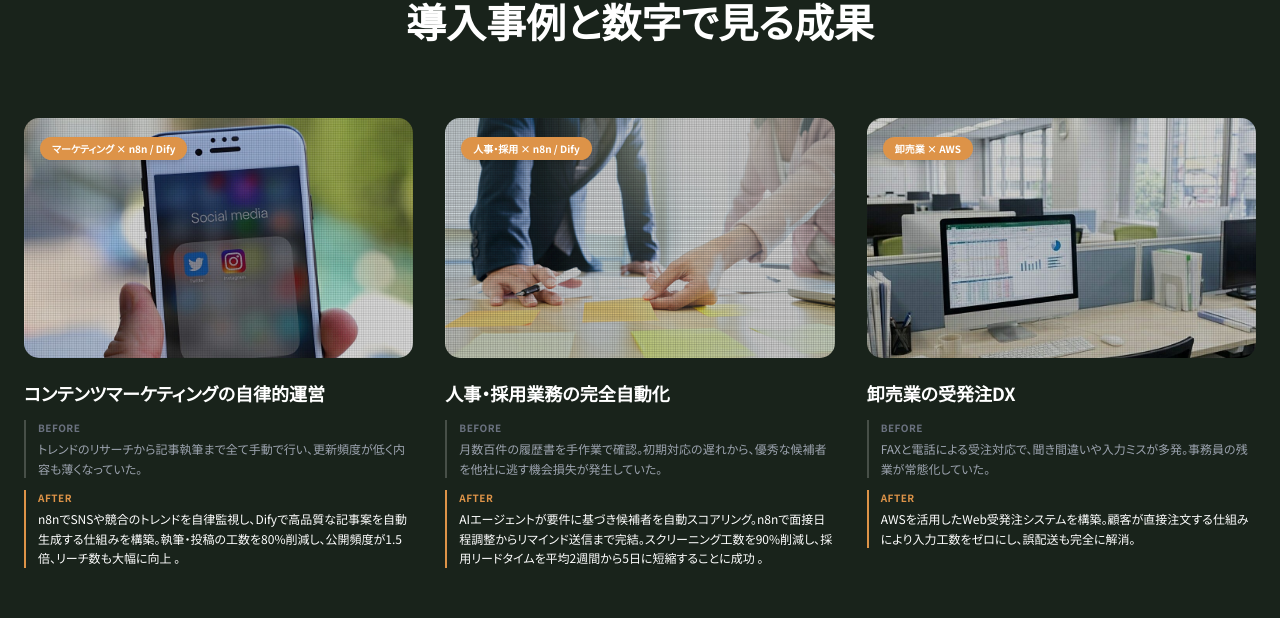
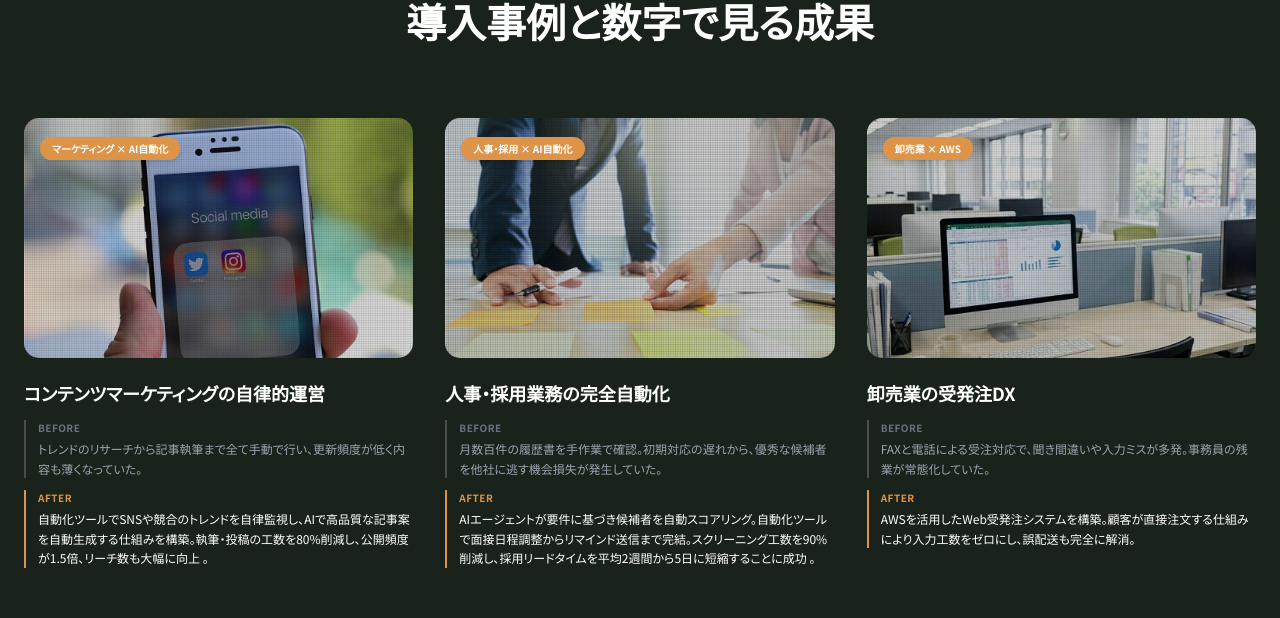
Before and after one commit to kohei0125/CloudNature, a Next.js app: page / in a window 1280 px wide. Shown: the part 2714-3332 px from the top of the page. Built offline with nearby package versions, Linux system fonts and the light colour scheme; no server answers.

Commit message:
feat: 各種コンテンツファイルとLLMリストのデータを更新

```diff
--- a/content/cases.ts
+++ b/content/cases.ts
@@ -10,10 +10,10 @@ export const CASE_STUDY_DETAILS: CaseStudyDetail[] = [
   {
     id: "marketing-automation",
     title: "コンテンツマーケティングの自律的運営",
-    category: "マーケティング × n8n / Dify",
+    category: "マーケティング × AI自動化",
     client: "新潟県内 マーケティング企業",
     challenge: "トレンドのリサーチから記事執筆まで全て手動で行い、更新頻度が低く内容も薄くなっていた。担当者は他業務との兼任で、月に2〜3本の記事作成が限界だった。",
-    solution: "n8nでSNSや競合のトレンドを自律監視し、Difyで高品質な記事案を自動生成する仕組みを構築。担当者は生成された記事案のレビューと最終調整に集中できる体制に。",
+    solution: "自動化ツールでSNSや競合のトレンドを自律監視し、AIで高品質な記事案を自動生成する仕組みを構築。担当者は生成された記事案のレビューと最終調整に集中できる体制に。",
     results: [
       "執筆・投稿の工数を80%削減",
       "公開頻度が月3本→月8本に向上",
@@ -30,10 +30,10 @@ export const CASE_STUDY_DETAILS: CaseStudyDetail[] = [
   {
     id: "hr-recruitment",
     title: "人事・採用業務の完全自動化",
-    category: "人事・採用 × n8n / Dify",
+    category: "人事・採用 × AI自動化",
     client: "新潟県内 中堅製造業",
     challenge: "月数百件の履歴書を手作業で確認。初期対応の遅れから、優秀な候補者を他社に逃す機会損失が発生していた。人事担当者は書類選考だけで週20時間を費やしていた。",
-    solution: "AIエージェントが要件に基づき候補者を自動スコアリング。n8nで面接日程調整からリマインド送信まで完結する仕組みを構築。",
+    solution: "AIエージェントが要件に基づき候補者を自動スコアリング。自動化ツールで面接日程調整からリマインド送信まで完結する仕組みを構築。",
     results: [
       "スクリーニング工数を90%削減",
       "採用リードタイムを2週間→5日に短縮",
--- a/content/common.ts
+++ b/content/common.ts
@@ -31,7 +31,7 @@ export const PAGE_META = {
   home: {
     title: "株式会社クラウドネイチャー | 新潟の中小企業向けAI・業務自動化パートナー",
     description:
-      "新潟の中小企業の人手不足を、AIエージェントと堅牢なシステム開発で解決。Dify・n8nを活用した業務自動化で、現場の負担を半分に。無料診断受付中。"
+      "新潟の中小企業の人手不足を、AIエージェントと堅牢なシステム開発で解決。先進的なAIと業務自動化で、現場の負担を半分に。無料診断受付中。"
   },
   philosophy: {
     title: "想い | 新潟発のIT企業 クラウドネイチャー",
--- a/content/company.ts
+++ b/content/company.ts
@@ -20,7 +20,7 @@ export const COMPANY_OVERVIEW: CompanyInfo[] = [
   },
   {
     label: "主要技術",
-    value: "Next.js / React / TypeScript / Python / Dify / n8n / AWS",
+    value: "Next.js / React / TypeScript / Python / AI・自動化 / AWS",
   },
   { label: "取引銀行", value: "○○銀行 ○○支店" },
 ];
--- a/content/home.ts
+++ b/content/home.ts
@@ -18,9 +18,8 @@ export const HERO_BENTO = {
   caseDesc: "トップ営業のノウハウをAI化し、商談後の付帯業務を80%削減。",
   metricLabel: "IMPACT",
   aiCard: {
-    title: "AI業務自動化\n成果物",
-    description: "24時間稼働の「デジタル社員」。\nDify × n8n 等と連携し\n単純作業から高度な判断業務まで\nAIがあなたに代行",
-    tags: ["Dify", "LINE", "Notion", "Gmail", "Slack"]
+    description: "24時間稼働の「デジタル社員」。\nAIや各種ツールと連携し\n単純作業から高度な判断業務まで\nAIがあなたに代行",
+    tags: ["AI", "LINE", "Notion", "Gmail", "Slack"]
   },
   metricCard: {
     value: "2.5",
@@ -79,7 +78,7 @@ export const SERVICES: ServiceItem[] = [
     title: "AIエージェント開発",
     description: "自律的に思考し、複数ツールを連携して業務を完遂する「優秀なデジタル社員」を開発します。見積作成から顧客対応、システムへのデータ入力まで、24時間365日ミスなく働く頼もしい右腕が、御社の人手不足を根本から解決します。",
     features: ["自律思考型AIエージェントの開発", "複数SaaSを横断した業務の完全自動化", "社内独自データの学習・専用AI構築"],
-    techStack: ["Dify（AIチャット構築）", "n8n（業務自動化）", "OpenAI", "Gemini"]
+    techStack: ["AIエージェント構築", "業務自動化プラットフォーム", "OpenAI", "Gemini"]
   },
   {
     id: "ai-training",
@@ -111,17 +110,17 @@ export const CASE_STUDIES: CaseStudy[] = [
   {
     id: "marketing-automation",
     title: "コンテンツマーケティングの自律的運営",
-    category: "マーケティング × n8n / Dify",
+    category: "マーケティング × AI自動化",
     before: "トレンドのリサーチから記事執筆まで全て手動で行い、更新頻度が低く内容も薄くなっていた。",
-    after: "n8nでSNSや競合のトレンドを自律監視し、Difyで高品質な記事案を自動生成する仕組みを構築。執筆・投稿の工数を80%削減し、公開頻度が1.5倍、リーチ数も大幅に向上 。",
+    after: "自動化ツールでSNSや競合のトレンドを自律監視し、AIで高品質な記事案を自動生成する仕組みを構築。執筆・投稿の工数を80%削減し、公開頻度が1.5倍、リーチ数も大幅に向上 。",
     image: "/images/marketing.jpg"
   },
   {
     id: "hr-recruitment",
     title: "人事・採用業務の完全自動化",
-    category: "人事・採用 × n8n / Dify",
+    category: "人事・採用 × AI自動化",
     before: "月数百件の履歴書を手作業で確認。初期対応の遅れから、優秀な候補者を他社に逃す機会損失が発生していた。",
-    after: "AIエージェントが要件に基づき候補者を自動スコアリング。n8nで面接日程調整からリマインド送信まで完結。スクリーニング工数を90%削減し、採用リードタイムを平均2週間から5日に短縮することに成功 。",
+    after: "AIエージェントが要件に基づき候補者を自動スコアリング。自動化ツールで面接日程調整からリマインド送信まで完結。スクリーニング工数を90%削減し、採用リードタイムを平均2週間から5日に短縮することに成功 。",
     image: "/images/meeting.jpg"
   },
   {
@@ -172,7 +171,7 @@ export const NEWS_ITEMS: NewsItem[] = [
     publishedAt: "2026-02-01",
     category: "事例紹介",
     title: "コンテンツマーケティング自動化の導入事例を公開",
-    excerpt: "n8nとDifyを活用し、記事執筆工数を80%削減した事例をご紹介します。",
+    excerpt: "AIと自動化ツールを活用し、記事執筆工数を80%削減した事例をご紹介します。",
     url: "/news/case-marketing-automation",
     image: "https://picsum.photos/seed/cloudnature-3/600/400"
   },
@@ -198,8 +197,8 @@ export const NEWS_ITEMS: NewsItem[] = [
     id: "blog-dify-tips",
     publishedAt: "2026-02-20",
     category: "ブログ",
-    title: "Difyで業務AIチャットボットを作る5つのコツ",
-    excerpt: "ノーコードAI開発ツール「Dify」を使って、社内FAQボットを構築するためのベストプラクティスを紹介します。",
+    title: "最新AIツールで業務AIチャットボットを作る5つのコツ",
+    excerpt: "ノーコードAI開発ツールを使って、社内FAQボットを構築するためのベストプラクティスを紹介します。",
     url: "/news/blog-dify-tips",
     image: "https://picsum.photos/seed/cloudnature-6/600/400"
   },
--- a/content/services.ts
+++ b/content/services.ts
@@ -26,7 +26,7 @@ export const SERVICE_DETAILS: ServiceDetail[] = [
     id: "ai",
     title: "AIエージェント開発",
     subtitle: "AI Agent Development",
-    description: "導入最短2週間。Difyで作る「社内の物知りAI」。問い合わせ対応、マニュアル検索、見積もり作成など、今まで人がやっていた単純作業を24時間365日、AIが代行します。",
+    description: "導入最短2週間。最新AIで作る「社内の物知りAI」。問い合わせ対応、マニュアル検索、見積もり作成など、今まで人がやっていた単純作業を24時間365日、AIが代行します。",
     features: [
       { title: "社内ナレッジAIチャット", description: "社内マニュアルやFAQをAIに学習させ、社員からの質問に即座に回答。新人教育コストを大幅に削減します。" },
       { title: "予約・問い合わせ自動応答", description: "LINE・Webチャットからの問い合わせにAIが24時間対応。予約受付から確認メール送信まで全自動化。" },
```
Also changed, not shown: public/llms.txt.
